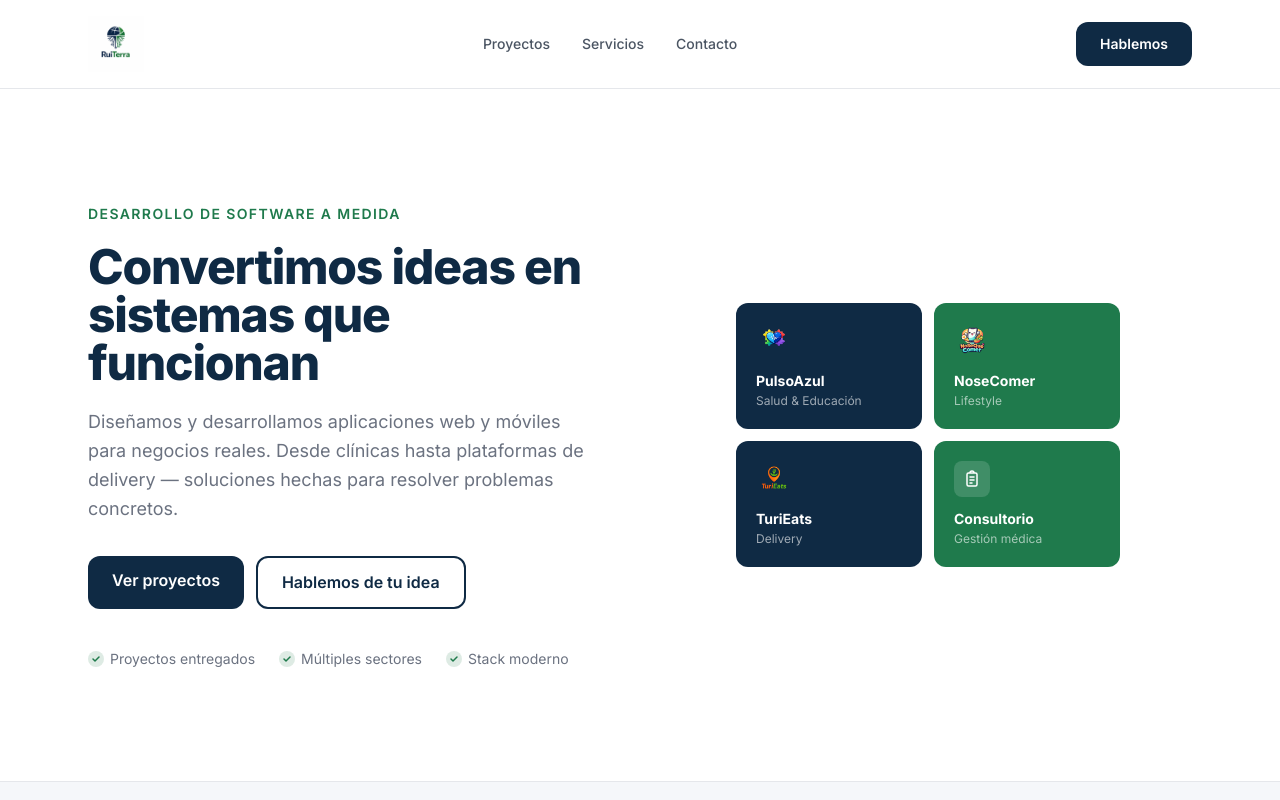
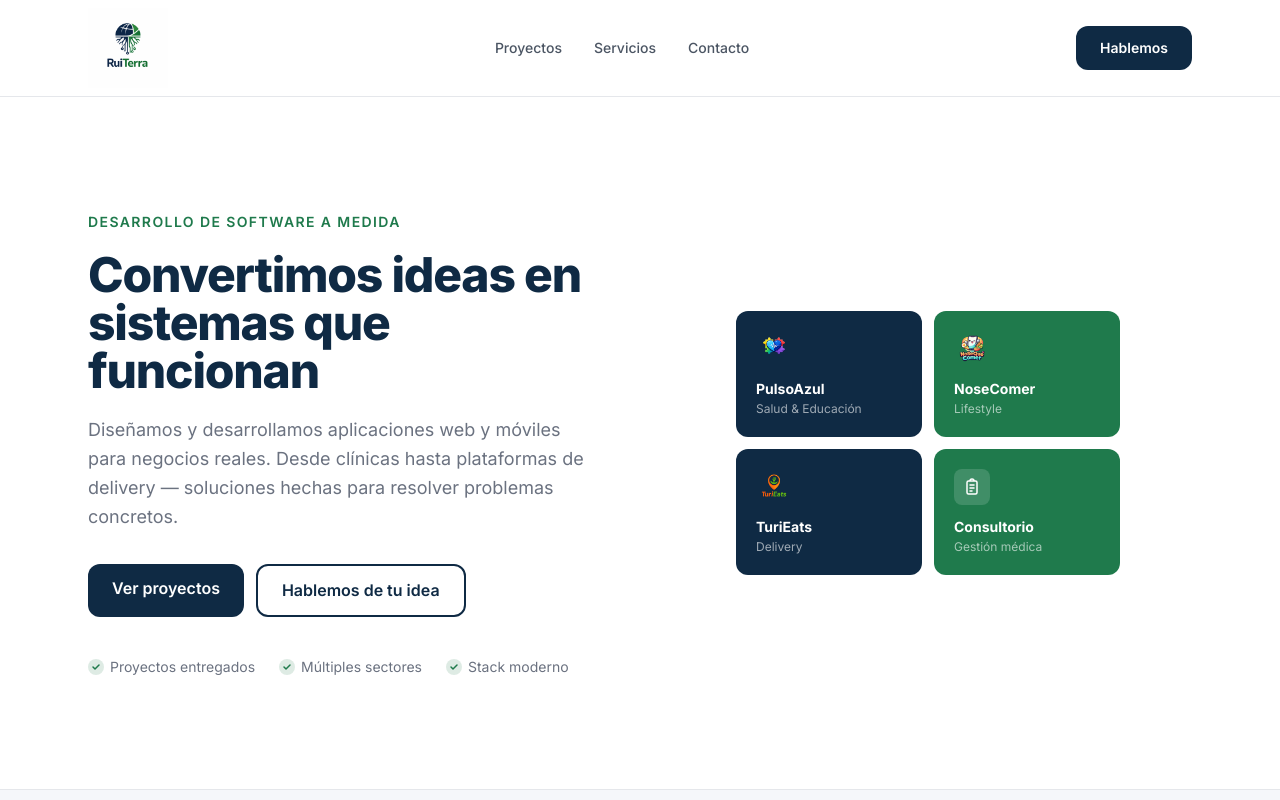
Before and after one commit to juanluis-911/RuiTerra, a React (Vite) app: page / in a window 1280 px wide. Shown: the top 800 px of the page. Built offline with nearby package versions, Linux system fonts and the light colour scheme.

Commit message:
Increase logo to h-20, reduce navbar padding to match

```diff
--- a/src/components/Logo.jsx
+++ b/src/components/Logo.jsx
@@ -4,7 +4,7 @@ export default function Logo({ white = false }) {
       <img
         src="/logo.png"
         alt="RuiTerra logo"
-        className="h-14 w-auto object-contain"
+        className="h-20 w-auto object-contain"
       />
     </a>
   )
--- a/src/components/Navbar.jsx
+++ b/src/components/Navbar.jsx
@@ -12,7 +12,7 @@ export default function Navbar() {
 
   return (
     <header className="bg-white border-b border-border sticky top-0 z-50">
-      <div className="max-w-6xl mx-auto px-6 py-4 flex items-center justify-between">
+      <div className="max-w-6xl mx-auto px-6 py-2 flex items-center justify-between">
         <Logo />
 
         {/* Desktop nav */}
```
